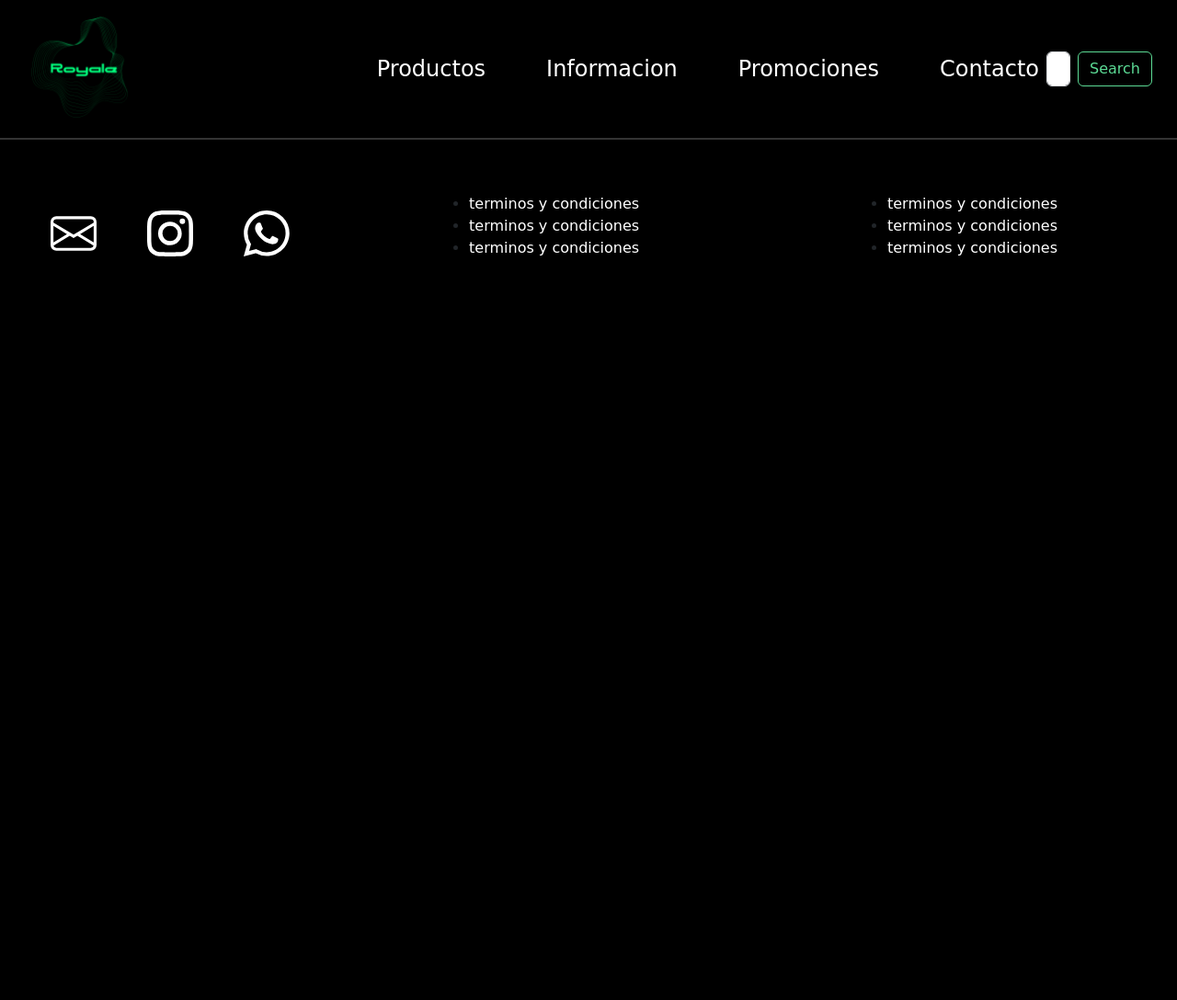
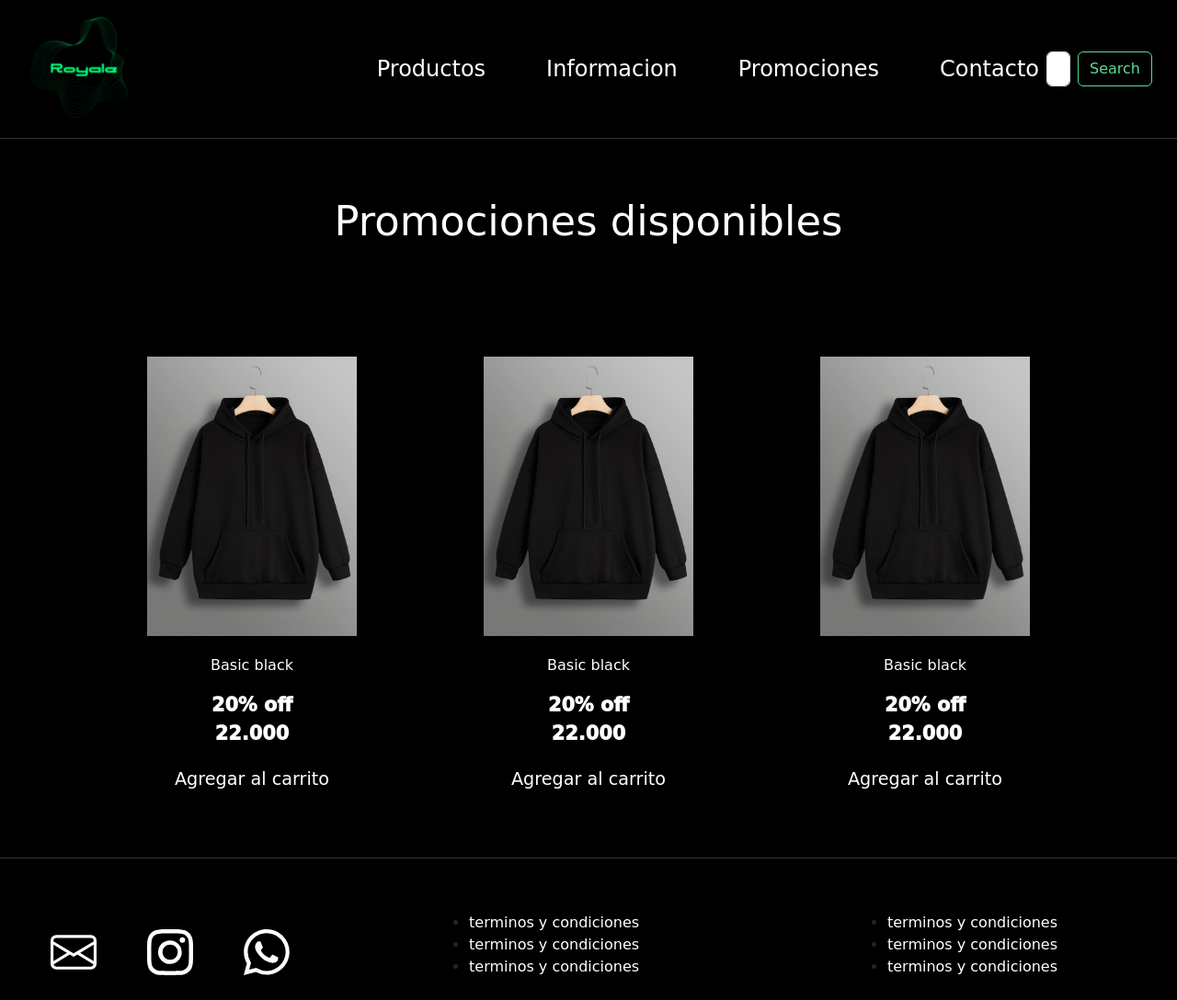
Before and after one commit to santixsilva/ProyectoCoder, a website: page pages/promociones.html in a window 1280 px wide. Shown: the whole page at 92% size. Before the commit the page ends 800 px from the top, so only its background shows below. Drawn offline with nearby package versions, Linux system fonts and the light colour scheme.

Commit message:
pre entrega 3

```diff
--- a/css/style2.css
+++ b/css/style2.css
@@ -350,6 +350,9 @@ h4{
     padding: .3em;
 }
 
+
+
+
 #logo-contacto {
     margin-left: 15px;
     margin-top: 50px;
--- a/pages/promociones.html
+++ b/pages/promociones.html
@@ -45,9 +45,49 @@
     </div>
   </nav>
 
-  <header></header>
+  <header>
+  </header>
 
   <main>
+    <h1>Promociones disponibles</h1>
+    <div class="novedades">
+      <figure>
+        <img src="../img/productos/Plus Solid Kangaroo Pocket Hoodie.jpg" alt="buzo negro">
+        <p class="basic-black">Basic black</p>
+        <figcaption>
+          20% off
+      </figcaption>
+        <figcaption>
+            22.000
+        </figcaption>
+        <p class="button">Agregar al carrito</p>
+      </figure>
+
+      <figure>
+        <img src="../img/productos/Plus Solid Kangaroo Pocket Hoodie.jpg" alt="buzo negro">
+        <p class="basic-black">Basic black</p>
+        <figcaption>
+          20% off
+      </figcaption>
+        <figcaption>
+            22.000
+        </figcaption>
+        <p class="button">Agregar al carrito</p>
+      </figure>
+
+      <figure>
+        <img src="../img/productos/Plus Solid Kangaroo Pocket Hoodie.jpg" alt="buzo negro">
+        <p class="basic-black">Basic black</p>
+        <figcaption>
+          20% off
+      </figcaption>
+        <figcaption>
+            22.000
+        </figcaption>
+        <p class="button">Agregar al carrito</p>
+      </figure>
+      </div>
+
 
   </main>
 
```
